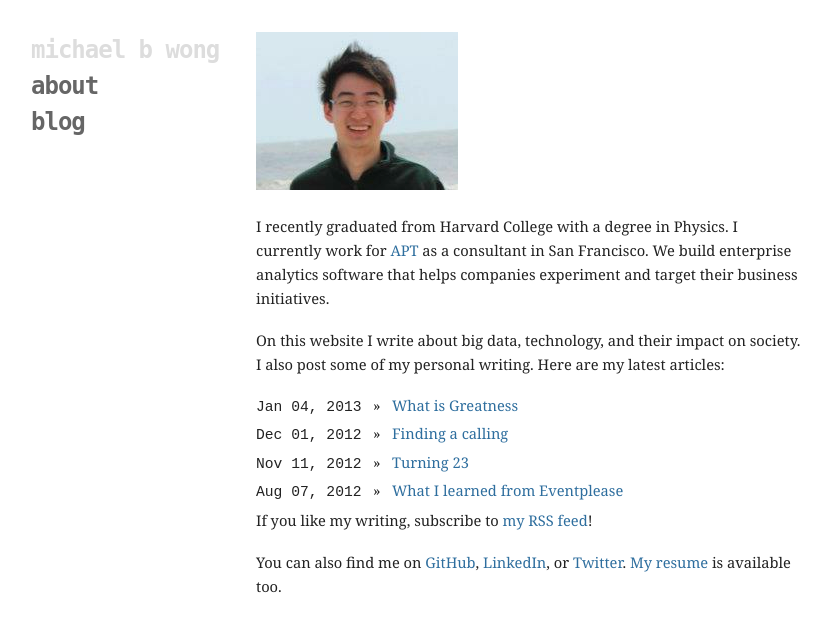
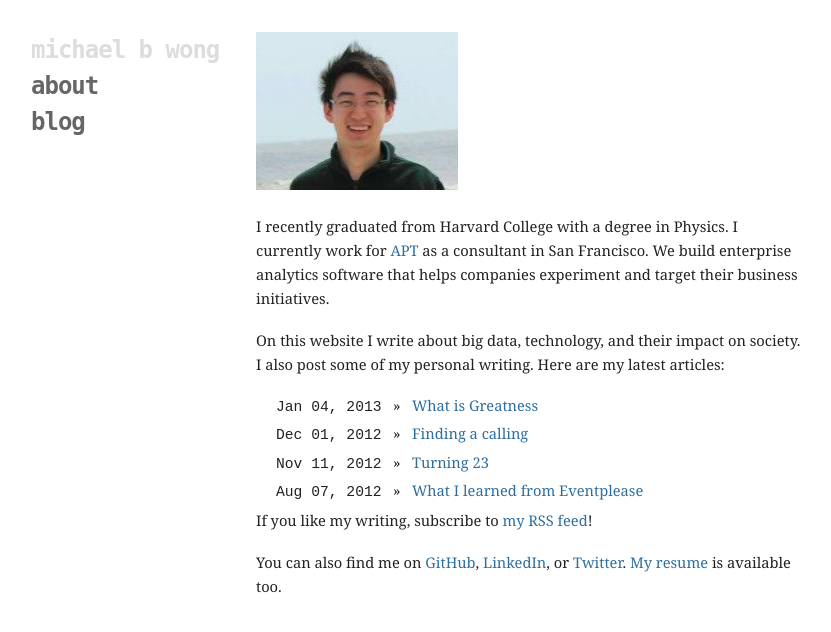
Before and after one commit to mbwong/mbwong.github.com, a Jekyll site: the page built from index.html, in a window 1280 px wide. Shown: the top 632 px of the page, without its empty margins (94-925 px from the left). Built offline with Jekyll 4.4.1, drawn with Linux system fonts in a browser that asks for light colours.

Commit message:
Update index.html

```diff
--- a/index.html
+++ b/index.html
@@ -8,7 +8,7 @@
 
 <p>I recently graduated from Harvard College with a degree in Physics. I currently work for <a href="http://predictivetechnologies.com">APT</a> as a consultant in San Francisco. We build enterprise analytics software that helps companies experiment and target their business initiatives.
 <p>On this website I write about big data, technology, and their impact on society. I also post some of my personal writing. Here are my latest articles:</p>
-  <ul style="list-style: none; padding: 0; margin: 0;">
+  <ul style="list-style: none; padding: 0; margin: 0 20px 0 20px;">
   {% for post in site.posts limit: 4 %}
     <li>
       <span>{{ post.date | date: "%b %d, %Y"  }}</span> &nbsp;&nbsp;&raquo;&nbsp;&nbsp;  <a href="{{ post.url }}">{{ post.title }}</a>
```
